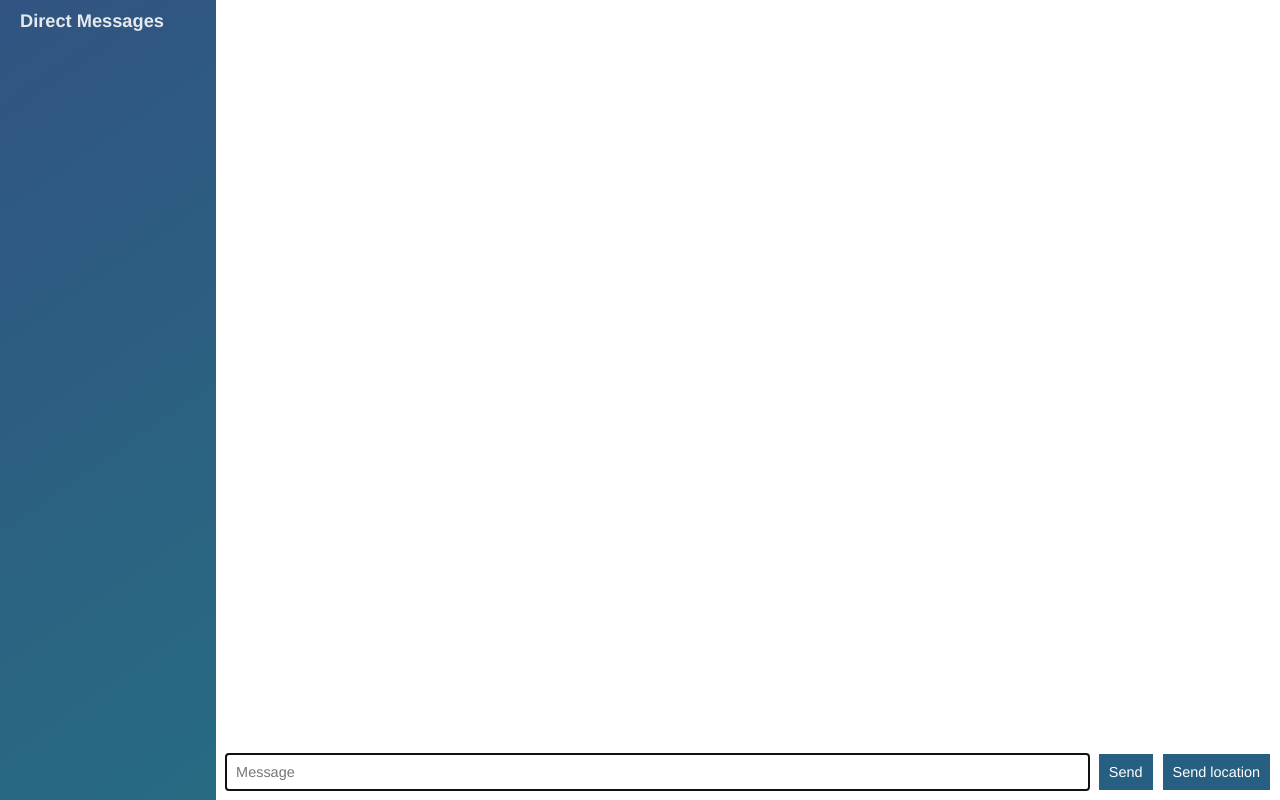
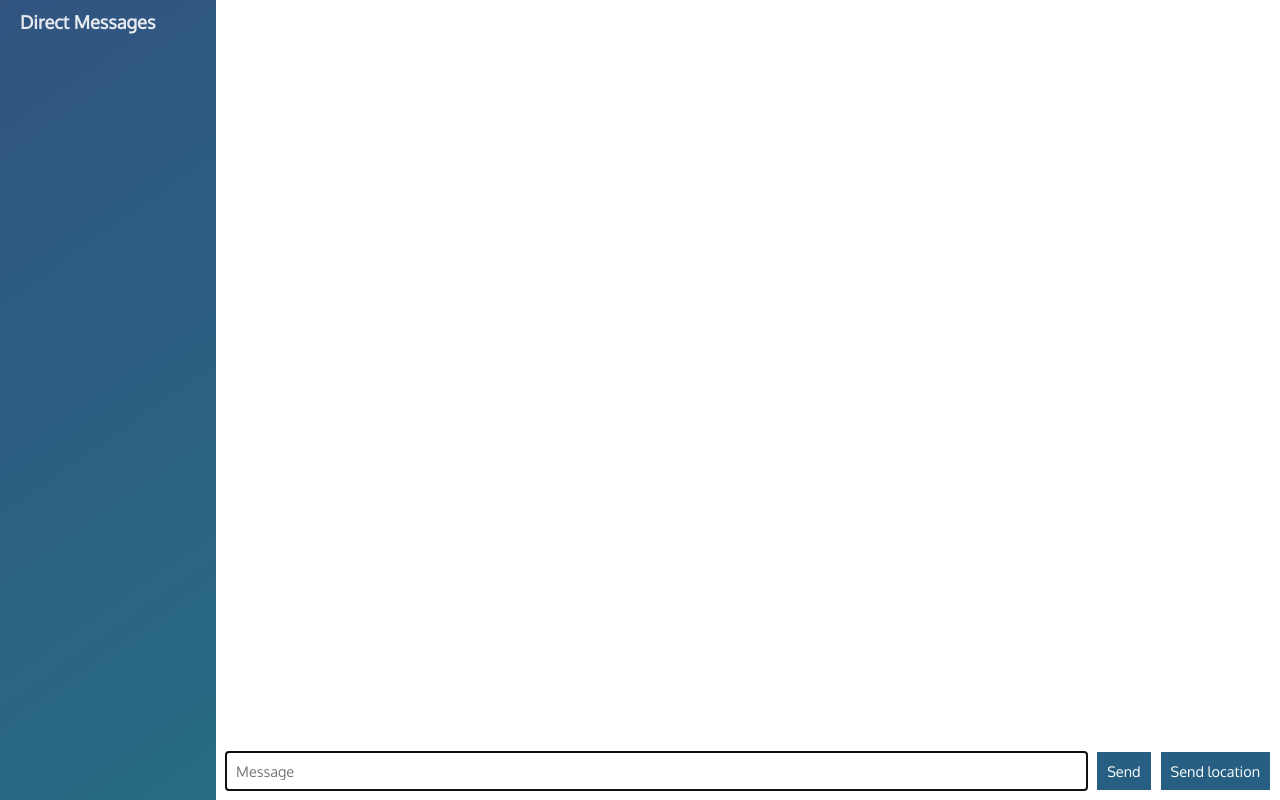
Before and after one commit to Vinto/chat, a website: page public/chat.html in a window 1280 px wide. Drawn offline with nearby package versions, Linux system fonts and the light colour scheme; no server answers.

Commit message:
Adding Google fonts

```diff
--- a/public/chat.html
+++ b/public/chat.html
@@ -5,6 +5,7 @@
     <title>Chat | App</title>
     <meta name="viewport" content="width=device-width, initial-scale=1, user-scalable=no">
     <link rel="stylesheet" href="/css/styles.css">
+    <link href="https://fonts.googleapis.com/css?family=Oxygen" rel="stylesheet">
   </head>
 <body class="chat">
 
--- a/public/css/styles.css
+++ b/public/css/styles.css
@@ -12,7 +12,7 @@ button, button:hover {
     box-sizing: border-box;
     margin: 0;
     padding: 0;
-    font-family: HelveticaNeue-Light, "Helvetica Neue Light", "Helvetica Neue", Helvetica, Arial, "Lucida Grande", sans-serif;
+    font-family: 'Oxygen', sans-serif;
     font-weight: 300;
     font-size: .95rem;
 }
@@ -100,7 +100,6 @@ button:disabled {
 }
 
 .chat__footer, .chat__sidebar li {
-    /*background: #e6eaee;*/
     padding: 10px;
 }
 
@@ -111,11 +110,11 @@ button:disabled {
 }
 
 .chat__sidebar li {
-    /*border: 1px solid #e1e1e1;*/
     border-radius: 5px;
     margin: 10px;
     list-style-type: none;
     color: #e6eaee;
+    font-family: 'Oxygen', sans-serif;
 }
 
 .chat__main {
```
Also changed, not shown: public/index.html (+1 -0 lines).
